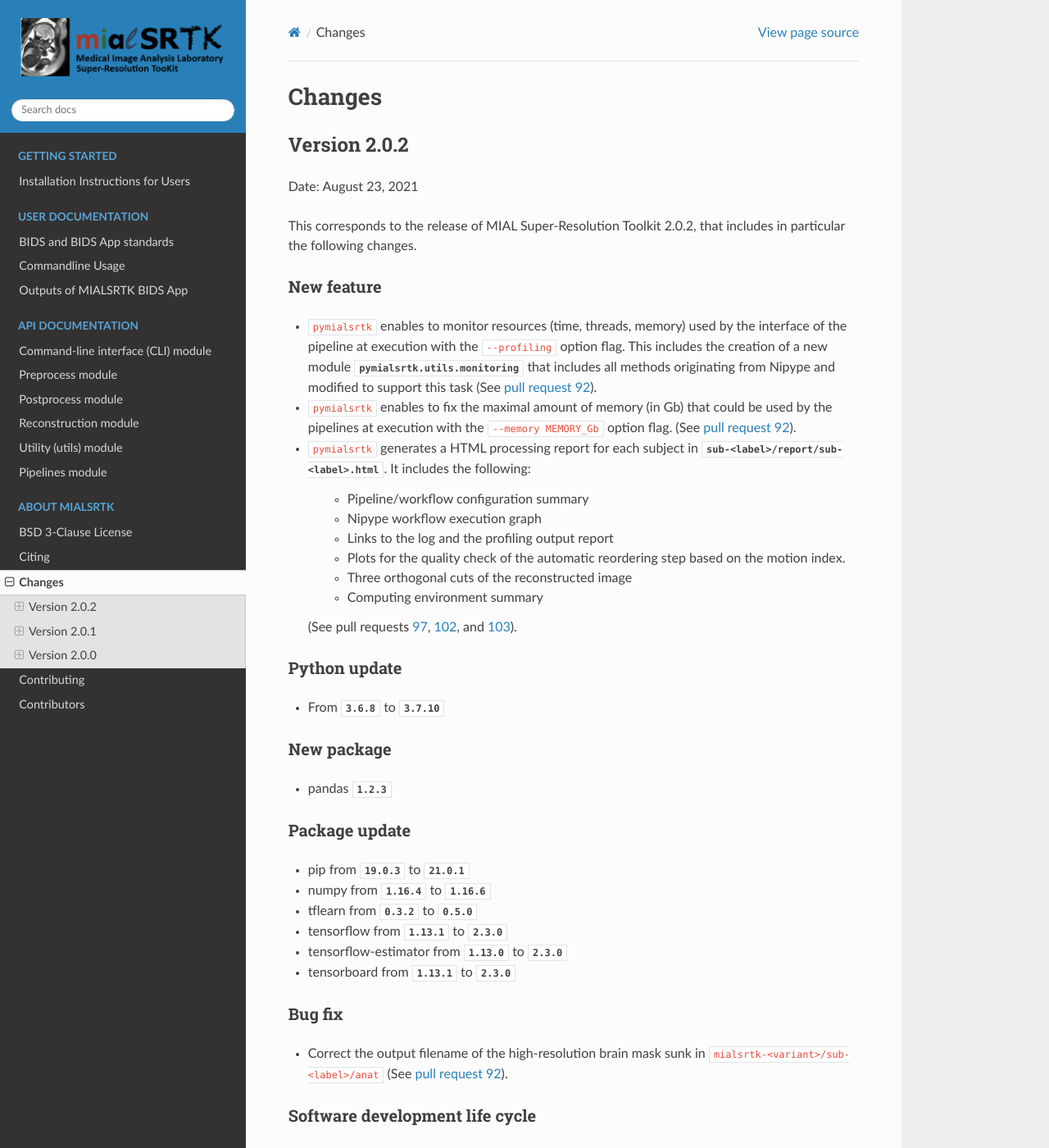
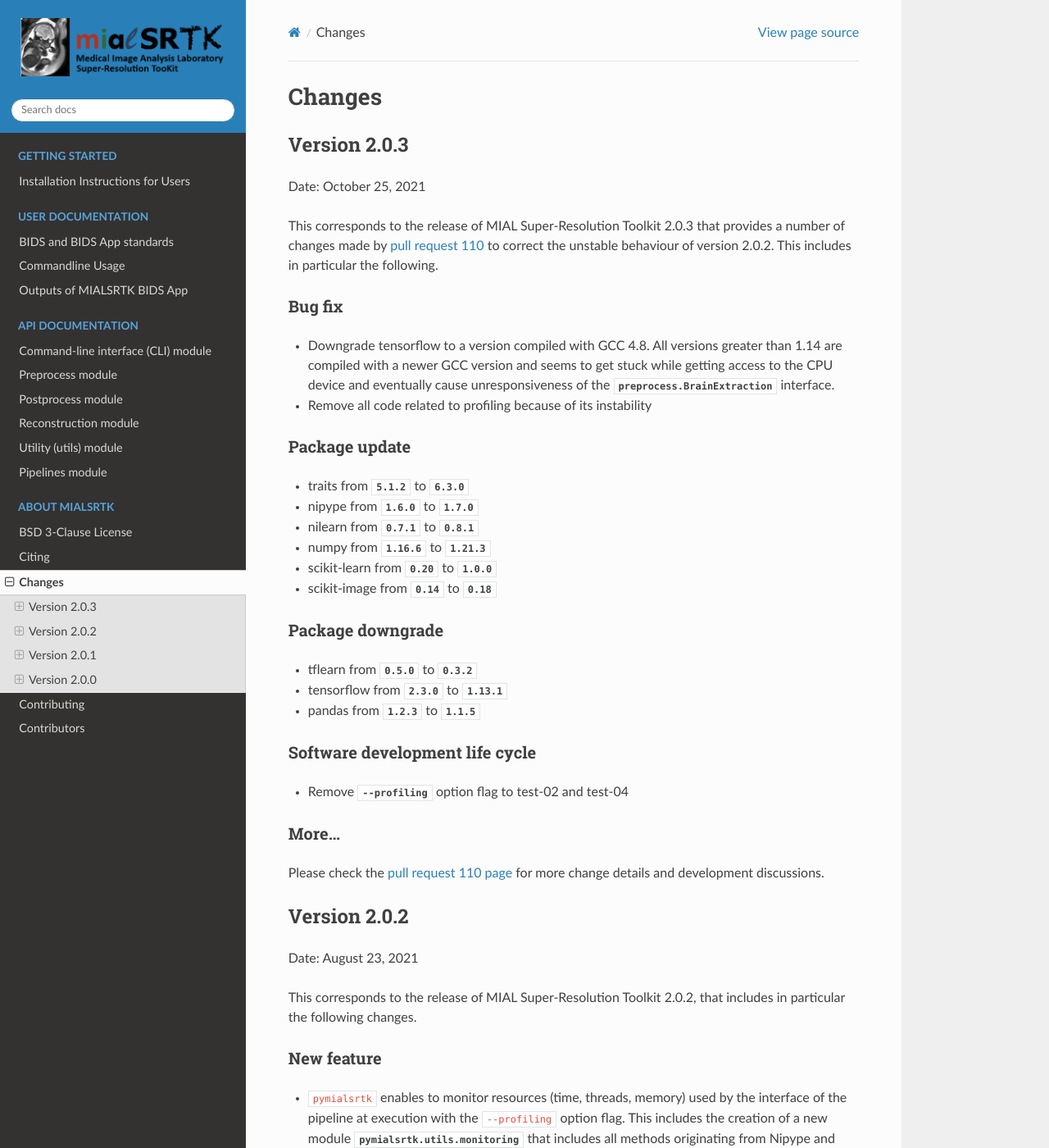
Before and after one commit to Medical-Image-Analysis-Laboratory/mialsuperresolutiontoolkit, a Sphinx documentation site: the page built from documentation/changes.rst, in a window 1280 px wide and 1400 px high. Shown: the whole window at 82% size. Built offline with Sphinx 7.4.7 and the Read the Docs theme 2.0.0, drawn with Linux system fonts in a browser that asks for light colours; the version number could not be read and is left out.

Commit message:
DOC: Update `changes.rst` with changes made for 2.0.3 release

```diff
--- a/documentation/changes.rst
+++ b/documentation/changes.rst
@@ -1,6 +1,54 @@
 **************
 Changes
 **************
+
+
+Version 2.0.3
+--------------
+
+Date: October 25, 2021
+
+This corresponds to the release of MIAL Super-Resolution Toolkit 2.0.3 that provides a
+number of changes made by `pull request 110 <https://github.com/Medical-Image-Analysis-Laboratory/mialsuperresolutiontoolkit/pull/110>`_
+to correct the unstable behaviour of version 2.0.2. This includes in particular the following.
+
+Bug fix
+========
+
+* Downgrade tensorflow to a version compiled with GCC 4.8.
+  All versions greater than 1.14 are compiled with a newer GCC version and seems to
+  get stuck while getting access to the CPU device and eventually cause
+  unresponsiveness of the `preprocess.BrainExtraction` interface.
+
+* Remove all code related to profiling because of its instability
+
+Package update
+===============
+
+* traits from `5.1.2` to `6.3.0`
+* nipype from `1.6.0` to `1.7.0`
+* nilearn from `0.7.1` to `0.8.1`
+* numpy from `1.16.6` to `1.21.3`
+* scikit-learn from `0.20` to `1.0.0`
+* scikit-image from `0.14` to `0.18`
+
+Package downgrade
+=================
+
+* tflearn from `0.5.0` to `0.3.2`
+* tensorflow from `2.3.0` to `1.13.1`
+* pandas from `1.2.3` to `1.1.5`
+
+Software development life cycle
+================================
+
+* Remove `--profiling` option flag to test-02 and test-04
+
+More...
+========
+
+Please check the `pull request 110 page <https://github.com/Medical-Image-Analysis-Laboratory/mialsuperresolutiontoolkit/pull/110>`_
+for more change details and development discussions.
 
 
 Version 2.0.2
```
